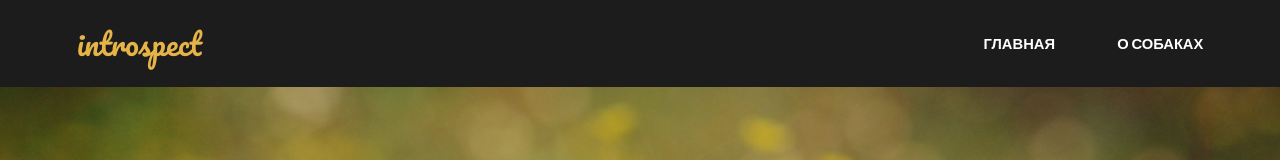
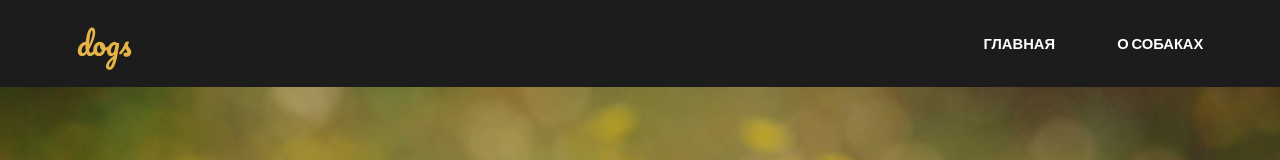
Before and after one commit to winesardine/SOBAKI, a plain HTML site: page index.html in a window 1280 px wide. Shown: the top 160 px of the page. Drawn offline with Linux system fonts and the light colour scheme.

Commit message:
Update index.html

```diff
--- a/index.html
+++ b/index.html
@@ -16,7 +16,7 @@
 		<!-- Header -->
 			<header id="header">
 				<div class="inner">
-					<a href="index.html" class="logo">introspect</a>
+					<a href="index.html" class="logo">dogs</a>
 					<nav id="nav">
 						<a href="index.html">Главная</a>
 						<a href="generic.html">О собаках</a>
```
